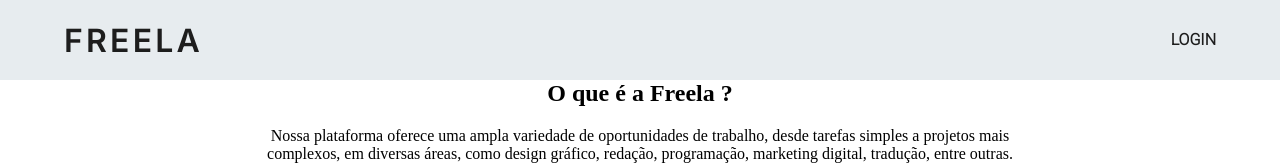
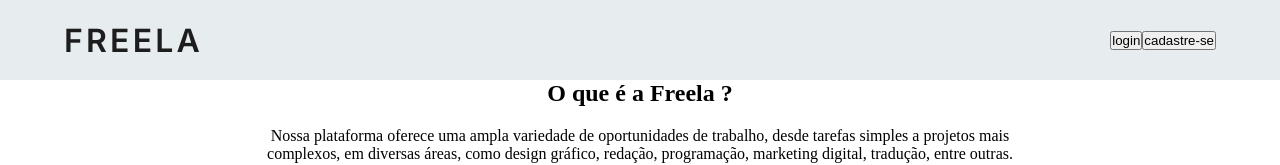
Before and after one commit to FREELA-sptech/FREELA-Web, a React (Vite) app: page / in a window 1280 px wide. Shown: the top 165 px of the page. Built offline with nearby package versions, Linux system fonts and the light colour scheme.

Commit message:
feat: create routes navigate

```diff
--- a/src/shared/components/Header/Header.tsx
+++ b/src/shared/components/Header/Header.tsx
@@ -1,13 +1,26 @@
+import { useNavigate } from 'react-router-dom';
+import ButtonBase from '../ButtonBase/ButtonBase';
 import './style.scss'
 
 function Header() {
+  const navigate = useNavigate();
+
+  const handleTransition = (path: string) => {
+    navigate(path)
+  }
+
   return (
     <header className="header-background">
       <div className="container flex-row justify-space-between">
         <h1 className="logo">FREELA</h1>
-        <li className='menu flex-row align-center'>
-          <ul className='subtitle'>Login</ul>
-        </li>
+        <ul className='menu flex-row align-center'>
+          <li>
+            <ButtonBase onClick={() => handleTransition("/login")} buttonType='tertiary-text' label='login' />
+          </li>
+          <li>
+            <ButtonBase onClick={() => handleTransition("/cadastro")} buttonType='secundary-standart' label='cadastre-se' />
+          </li>
+        </ul>
       </div>
     </header>
   );
```
